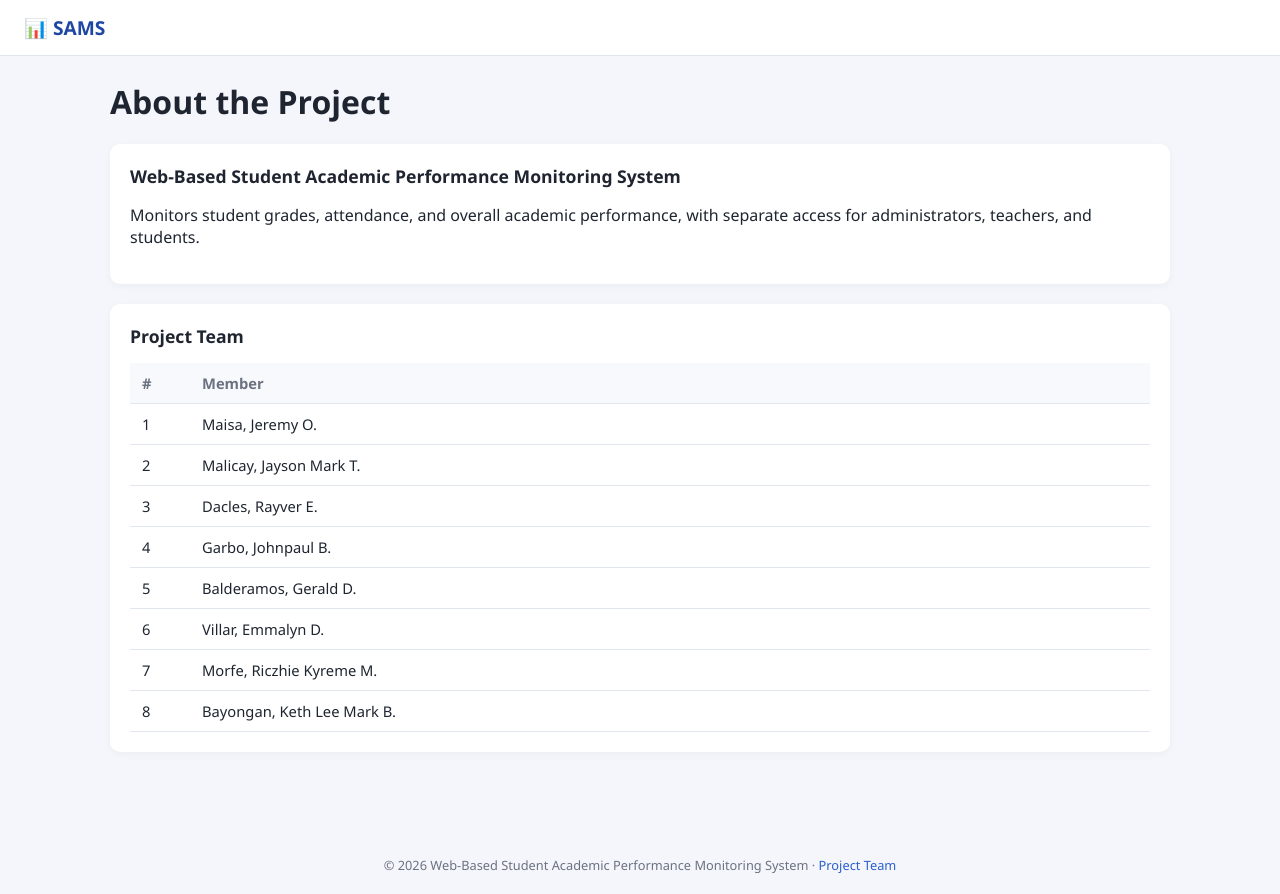
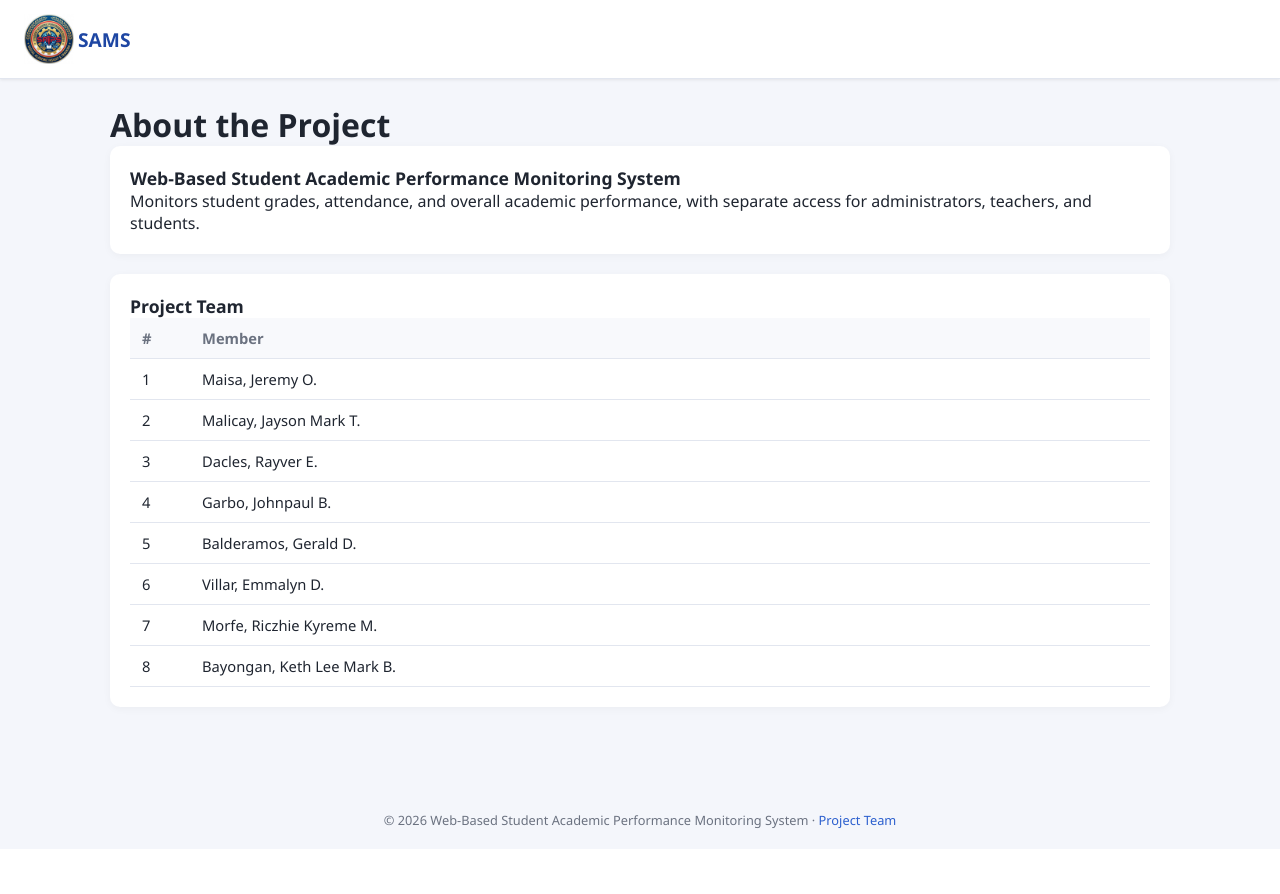
Before and after one commit to jeremymaisa/sams, a PHP site: page /about.php in a window 1280 px wide. After the commit the page ends 829 px from the top, so only its background shows below. Run offline with PHP 8.4, Linux system fonts and the light colour scheme.

Commit message:
change some styling using css

```diff
--- a/assets/css/style.css
+++ b/assets/css/style.css
@@ -10,22 +10,29 @@
   --warning: #c98a12;
   --danger: #d64545;
 }
+
 * {
   box-sizing: border-box;
+  margin: 0;
+  padding: 0;
 }
+
 body {
   margin: 0;
   font-family: "Segoe UI", Arial, sans-serif;
   background: var(--bg);
   color: var(--text);
 }
+
 a {
   color: var(--primary);
   text-decoration: none;
 }
+
 a:hover {
   text-decoration: underline;
 }
+
 .topbar {
   display: flex;
   align-items: center;
@@ -35,17 +42,43 @@ a:hover {
   border-bottom: 1px solid var(--border);
   flex-wrap: wrap;
   gap: 10px;
+  box-shadow: 0 1px 3px rgba(0, 0, 0, 0.08);
 }
+
 .brand {
   font-weight: 700;
   font-size: 1.2rem;
   color: var(--primary-dark);
+  display: flex;
+  align-items: center;
+  gap: 4px;
 }
+
+.topbar .logo a {
+  text-decoration: none;
+}
+
 .topbar nav {
   display: flex;
   gap: 16px;
   flex-wrap: wrap;
 }
+
+.topbar nav a {
+  text-decoration: none;
+  font-weight: 700;
+  text-transform: uppercase;
+  padding: 6px 12px;
+  border-radius: 6px;
+  transition: 0.1s ease-in-out;
+}
+
+.topbar nav a:hover {
+  background-color: #1e46a3;
+  color: #f4f6fb;
+  box-shadow: 0 4px 4px 4px rgba(0, 0, 0, 0.04);
+}
+
 .user-info {
   display: flex;
   align-items: center;
@@ -53,23 +86,27 @@ a:hover {
   font-size: 0.9rem;
   color: var(--muted);
 }
+
 .btn-logout {
   background: var(--danger);
   color: #fff !important;
   padding: 6px 12px;
   border-radius: 6px;
 }
+
 .container {
   max-width: 1100px;
   margin: 24px auto;
   padding: 0 20px 40px;
 }
+
 .footer {
   text-align: center;
   color: var(--muted);
   font-size: 0.8rem;
   padding: 20px;
 }
+
 .login-box {
   max-width: 380px;
   margin: 60px auto;
@@ -78,6 +115,7 @@ a:hover {
   border-radius: 12px;
   box-shadow: 0 4px 16px rgba(0, 0, 0, 0.06);
 }
+
 .login-box h1 {
   font-size: 1.4rem;
   margin-top: 0;
@@ -87,16 +125,19 @@ a:hover {
   flex-direction: column;
   gap: 6px;
 }
+
 .login-box label {
   font-size: 0.85rem;
   color: var(--muted);
   margin-top: 8px;
 }
+
 .hint {
   margin-top: 14px;
   font-size: 0.78rem;
   color: var(--muted);
 }
+
 input,
 select,
 textarea {
@@ -106,6 +147,7 @@ textarea {
   font-size: 0.95rem;
   width: 100%;
 }
+
 .btn {
   display: inline-block;
   padding: 9px 16px;
@@ -114,26 +156,32 @@ textarea {
   cursor: pointer;
   font-size: 0.9rem;
 }
+
 .btn-primary {
   background: var(--primary);
   color: #fff;
   margin-top: 14px;
 }
+
 .btn-primary:hover {
   background: var(--primary-dark);
 }
+
 .btn-secondary {
   background: #eef1f8;
   color: var(--text);
 }
+
 .btn-danger {
   background: var(--danger);
   color: #fff;
 }
+
 .btn-sm {
   padding: 5px 10px;
   font-size: 0.8rem;
 }
+
 .card {
   background: var(--card);
   border-radius: 10px;
@@ -141,81 +189,99 @@ textarea {
   box-shadow: 0 2px 8px rgba(0, 0, 0, 0.04);
   margin-bottom: 20px;
 }
+
 .card h2 {
   margin-top: 0;
   font-size: 1.1rem;
 }
+
 .grid {
   display: grid;
   gap: 18px;
 }
+
 .grid-3 {
   grid-template-columns: repeat(auto-fit, minmax(200px, 1fr));
 }
+
 .stat {
   text-align: center;
 }
+
 .stat .num {
   font-size: 2rem;
   font-weight: 700;
   color: var(--primary-dark);
 }
+
 .stat .label {
   color: var(--muted);
   font-size: 0.85rem;
 }
+
 table {
   width: 100%;
   border-collapse: collapse;
   font-size: 0.92rem;
 }
+
 th,
 td {
   padding: 10px 12px;
   border-bottom: 1px solid var(--border);
   text-align: left;
 }
+
 th {
   background: #f8f9fc;
   color: var(--muted);
   font-weight: 600;
 }
+
 .badge {
   padding: 3px 9px;
   border-radius: 20px;
   font-size: 0.75rem;
   font-weight: 600;
 }
+
 .badge-present {
   background: #e6f7ec;
   color: var(--success);
 }
+
 .badge-absent {
   background: #fce8e8;
   color: var(--danger);
 }
+
 .badge-late {
   background: #fff4e0;
   color: var(--warning);
 }
+
 .badge-excused {
   background: #e9edfb;
   color: var(--primary-dark);
 }
+
 .alert {
   padding: 10px 14px;
   border-radius: 6px;
   font-size: 0.9rem;
   margin-bottom: 14px;
 }
+
 .alert-error {
   background: #fce8e8;
   color: var(--danger);
 }
+
 .alert-success {
   background: #e6f7ec;
   color: var(--success);
 }
+
 .form-row {
   display: flex;
   gap: 12px;
@@ -223,10 +289,12 @@ th {
   align-items: end;
   margin-bottom: 16px;
 }
+
 .form-row > div {
   flex: 1;
   min-width: 160px;
 }
+
 .chart-wrap {
   max-width: 700px;
   margin: 0 auto;
--- a/includes/header.php
+++ b/includes/header.php
@@ -10,7 +10,11 @@
 </head>
 <body>
 <header class="topbar">
-  <div class="brand">📊 SAMS</div>
+  <div class="logo">
+    <a class="brand" href="<?= BASE_URL ?>/index.php">
+      <img src="<?= BASE_URL ?>/assets/img/logo.png" alt="SAMS logo" class="logo" alt="" height="50px"> SAMS
+    </a>
+  </div>
   <?php if ($role): ?>
   <nav>
     <?php if ($role === 'admin'): ?>
```
Also changed, not shown: assets/img/logo.png (added).
